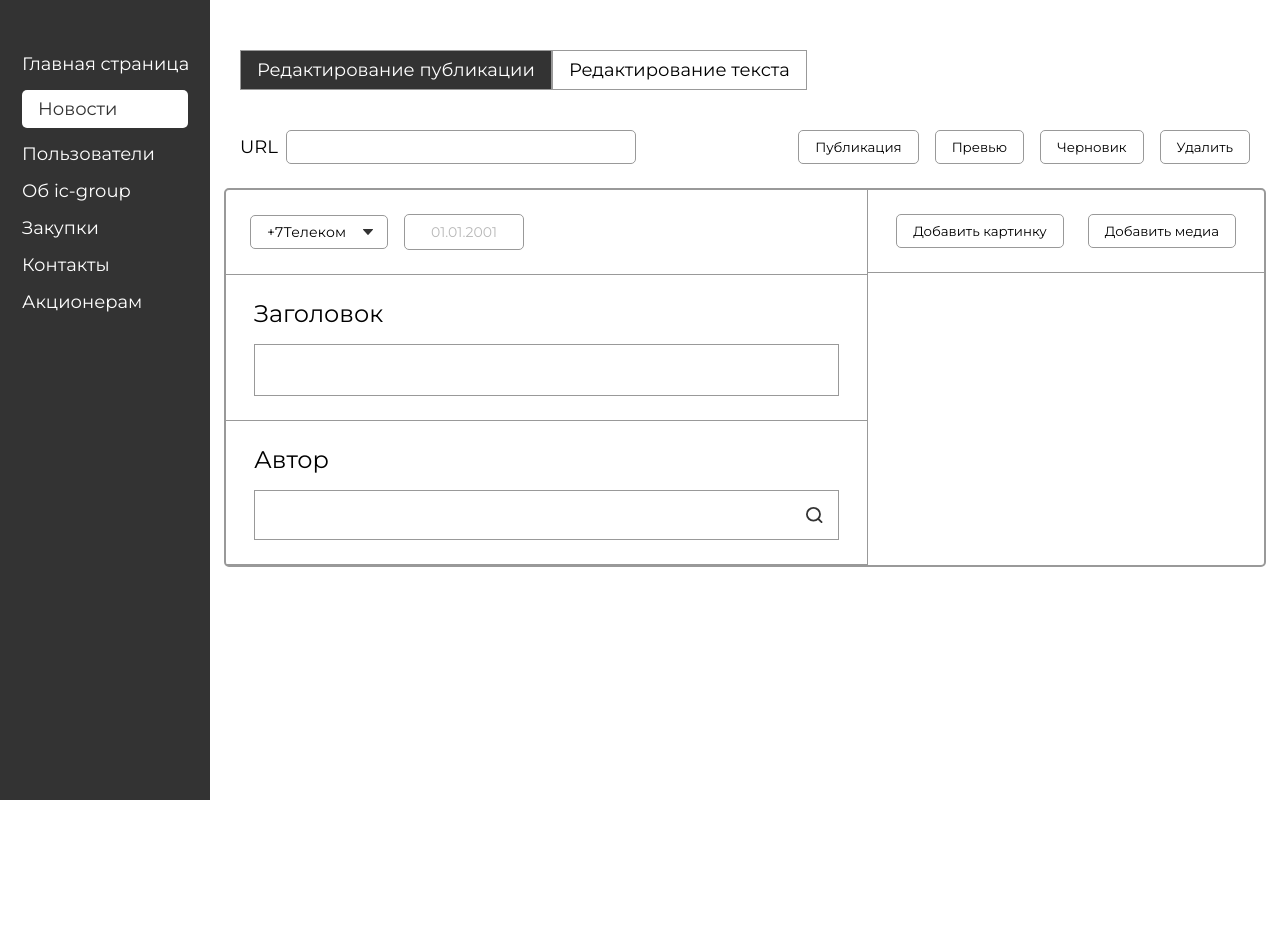
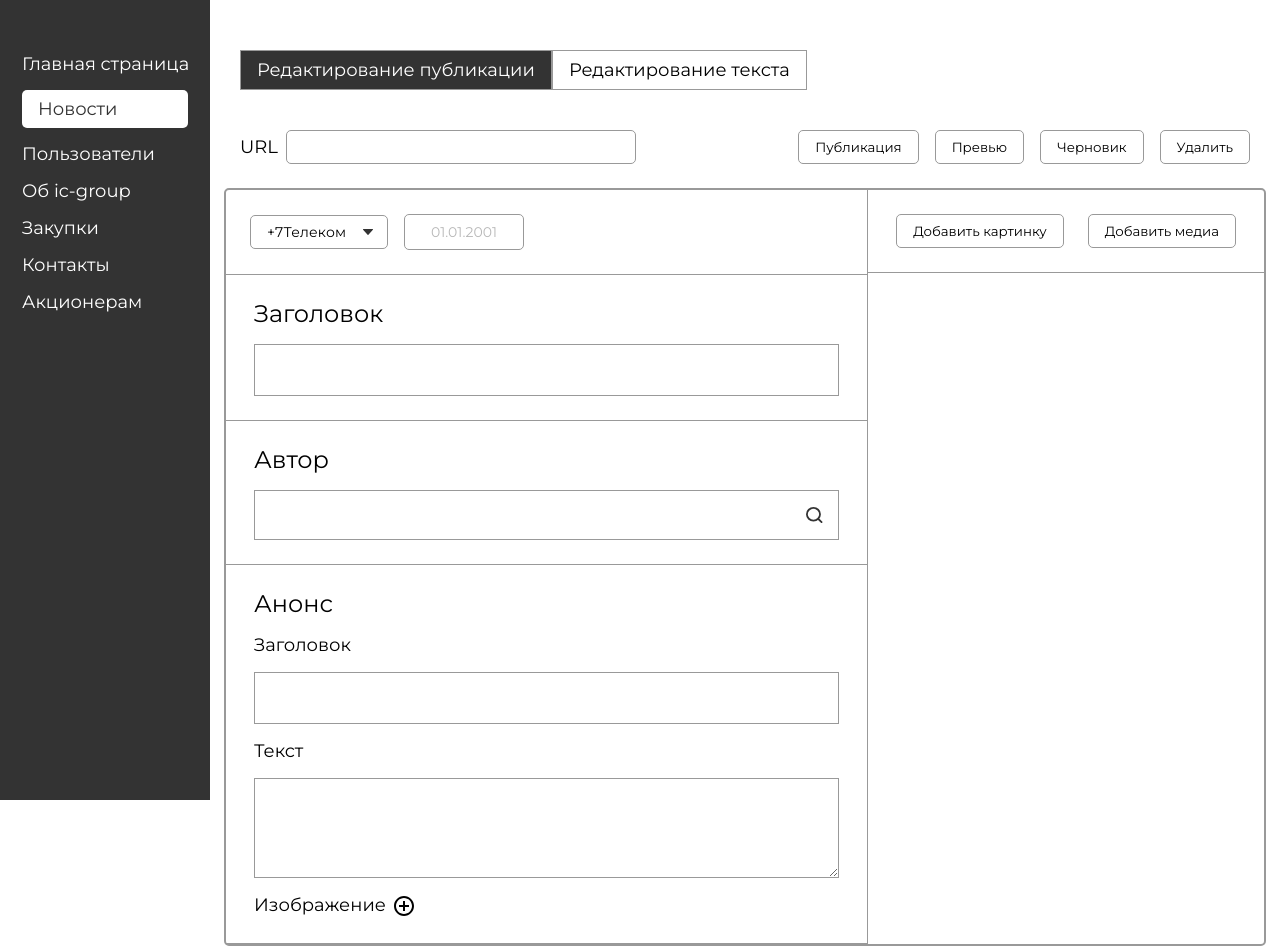
Before and after one commit to KiraProsto/ICGroup-admin, a React (Vite) app: page /admin/news/add in a window 1280 px wide. Shown: the top 952 px of the page. Before the commit the page ends 800 px from the top, so only its background shows below. Built offline with nearby package versions, Linux system fonts and the light colour scheme.

Commit message:
added announcement component and implemented image upload logic

```diff
--- a/src/app/store.ts
+++ b/src/app/store.ts
@@ -4,6 +4,7 @@ import { authApi } from '@/features/auth/authApi';
 import newsReducer from '@/features/news/newsSlice';
 import mediaReducer from '@/features/newsadd/media/mediaSlice';
 import authorsReducer from '@/features/newsadd/authors/authorsSlice';
+import addImageReducer from '@/features/newsadd/addImage/addImageSlice';
 
 export const store = configureStore({
   reducer: {
@@ -12,6 +13,7 @@ export const store = configureStore({
     news: newsReducer,
     media: mediaReducer,
     authors: authorsReducer,
+    image: addImageReducer,
   },
   middleware: (getDefault) => getDefault().concat(authApi.middleware),
 });
--- /dev/null
+++ b/src/components/newsadd/AddImage.tsx
@@ -0,0 +1,48 @@
+import { useRef } from 'react';
+import './newsadd.css';
+
+interface IAddImageFieldProps {
+  value: File | null;
+  onChange: (file: File) => void;
+}
+
+export default function AddImage({ value, onChange }: IAddImageFieldProps) {
+  const fileRef = useRef<HTMLInputElement | null>(null);
+  const handleSelect = (e: React.ChangeEvent<HTMLInputElement>) => {
+    const file = e.target.files?.[0];
+    if (!file) return;
+    onChange(file);
+  };
+
+  return (
+    <div className="add__img">
+      <div className="add__img-controls">
+        <h3 className="add__subtitle">Изображение</h3>
+        <button
+          type="button"
+          className="add__btn"
+          aria-label="Добавить изображение из галереи"
+          onClick={() => fileRef.current?.click()}
+        >
+          <img src="/news/addnews.svg" alt="Добавить изображение" />
+        </button>
+      </div>
+
+      <input
+        type="file"
+        accept="image/*"
+        ref={fileRef}
+        onChange={handleSelect}
+        style={{ display: 'none' }}
+      />
+
+      {value && (
+        <img
+          src={URL.createObjectURL(value)}
+          alt="preview"
+          className="add__img-preview"
+        />
+      )}
+    </div>
+  );
+}
--- /dev/null
+++ b/src/components/newsadd/AnnouncementBlock.tsx
@@ -0,0 +1,25 @@
+import { useDispatch, useSelector } from 'react-redux';
+import AddImage from './AddImage';
+import './newsadd.css';
+import type { RootState } from '@/app/store';
+import { setImage } from '@/features/newsadd/addImage/addImageSlice';
+
+export default function AnnouncementBlock() {
+  const image = useSelector((state: RootState) => state.image['announcement']);
+  const dispatch = useDispatch();
+  return (
+    <div className="add-announce">
+      <div className="add__block">
+        <h2 className="add__title">Анонс</h2>
+        <h3 className="add__subtitle">Заголовок</h3>
+        <input type="text" className="add__input-title" />
+        <h3 className="add__subtitle">Текст</h3>
+        <textarea className="add__input-text" />
+        <AddImage
+          value={image}
+          onChange={(file) => dispatch(setImage({ key: 'announcement', file }))}
+        />
+      </div>
+    </div>
+  );
+}
--- a/src/components/newsadd/newsadd.css
+++ b/src/components/newsadd/newsadd.css
@@ -17,14 +17,31 @@
 .add__block {
   border-bottom: 1px solid var(--gray-3);
   padding: 24px 28px;
+  display: flex;
+  flex-direction: column;
+  gap: 16px;
 }
 .add__title {
   font-size: 24px;
-  margin-bottom: 16px;
   font-weight: 400;
 }
+
+.add__subtitle {
+  font-size: 18px;
+  font-weight: 400;
+}
+
 .add__input-title {
   width: 100%;
+  border: 1px solid var(--gray-3);
+  font-size: 14px;
+  padding: 16px;
+}
+
+.add__input-text {
+  width: 100%;
+  height: 100px;
+  overflow-y: auto;
   border: 1px solid var(--gray-3);
   font-size: 14px;
   padding: 16px;
@@ -260,3 +277,29 @@
     transform 0.15s ease,
     box-shadow 0.15s ease;
 }
+
+/* AddImage */
+.add__img {
+  display: flex;
+  flex-direction: column;
+  gap: 8px;
+}
+
+.add__btn {
+  cursor: pointer;
+  padding-top: 2px;
+
+  & img {
+    width: 20px;
+    height: 20px;
+  }
+}
+
+.add__img-preview {
+  width: 200px;
+}
+
+.add__img-controls {
+  display: flex;
+  gap: 8px;
+}
--- a/src/components/sidebar/sidebar.css
+++ b/src/components/sidebar/sidebar.css
@@ -4,6 +4,7 @@
   background-color: var(--black-3);
   padding: 53px 22px;
 
+  z-index: 10;
   position: sticky;
   top: 0;
   left: 0;
--- /dev/null
+++ b/src/features/newsadd/addImage/addImageSlice.ts
@@ -0,0 +1,20 @@
+import { createSlice, type PayloadAction } from '@reduxjs/toolkit';
+import type { IAddImageState } from './addImageTypes';
+
+const initialState: IAddImageState = {};
+
+export const addImageSlice = createSlice({
+  name: 'image',
+  initialState,
+  reducers: {
+    setImage(state, action: PayloadAction<{ key: string; file: File }>) {
+      state[action.payload.key] = action.payload.file;
+    },
+    clearImage(state, action: PayloadAction<string>) {
+      state[action.payload] = null;
+    },
+  },
+});
+
+export const { setImage, clearImage } = addImageSlice.actions;
+export default addImageSlice.reducer;
--- /dev/null
+++ b/src/features/newsadd/addImage/addImageTypes.ts
@@ -0,0 +1,3 @@
+export interface IAddImageState {
+  [key: string]: File | null;
+}
--- a/src/pages/admin/News/NewsAddPage.tsx
+++ b/src/pages/admin/News/NewsAddPage.tsx
@@ -1,4 +1,5 @@
 import type { RootState } from '@/app/store';
+import AnnouncementBlock from '@/components/newsadd/AnnouncementBlock';
 import CategorySelector from '@/components/newsadd/CategorySelector';
 import MainInfo from '@/components/newsadd/MainInfo';
 import MediaActions from '@/components/newsadd/MediaActions';
@@ -20,7 +21,7 @@ export default function NewsAddPage() {
           <div className="news-add-layout__left">
             <CategorySelector />
             <MainInfo />
-            {/* <AnnouncementBlock/> */}
+            <AnnouncementBlock />
             {/* <SocialPublicationBlock /> */}
             {/* <RSSBlock /> */}
             {/* <PublicationIndex /> */}
```
